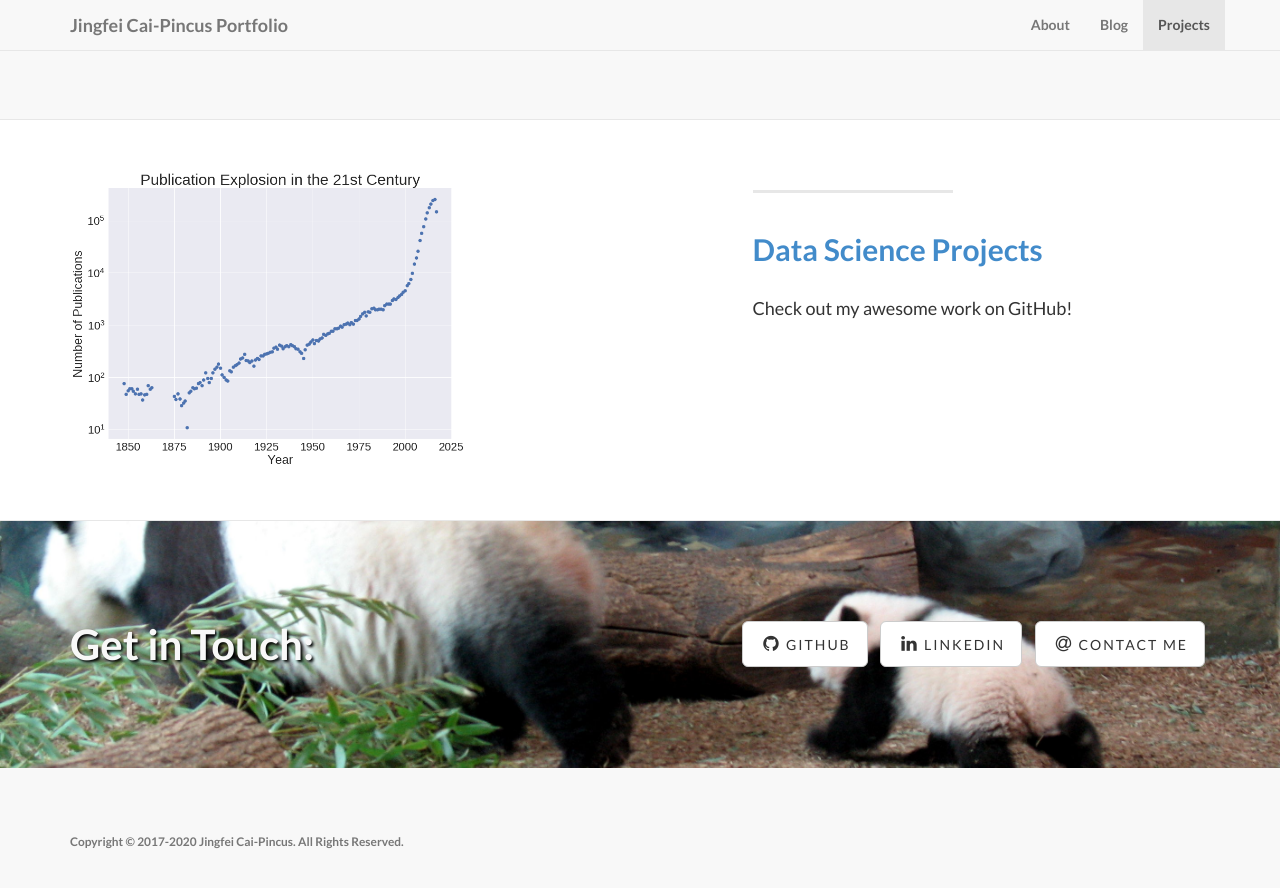
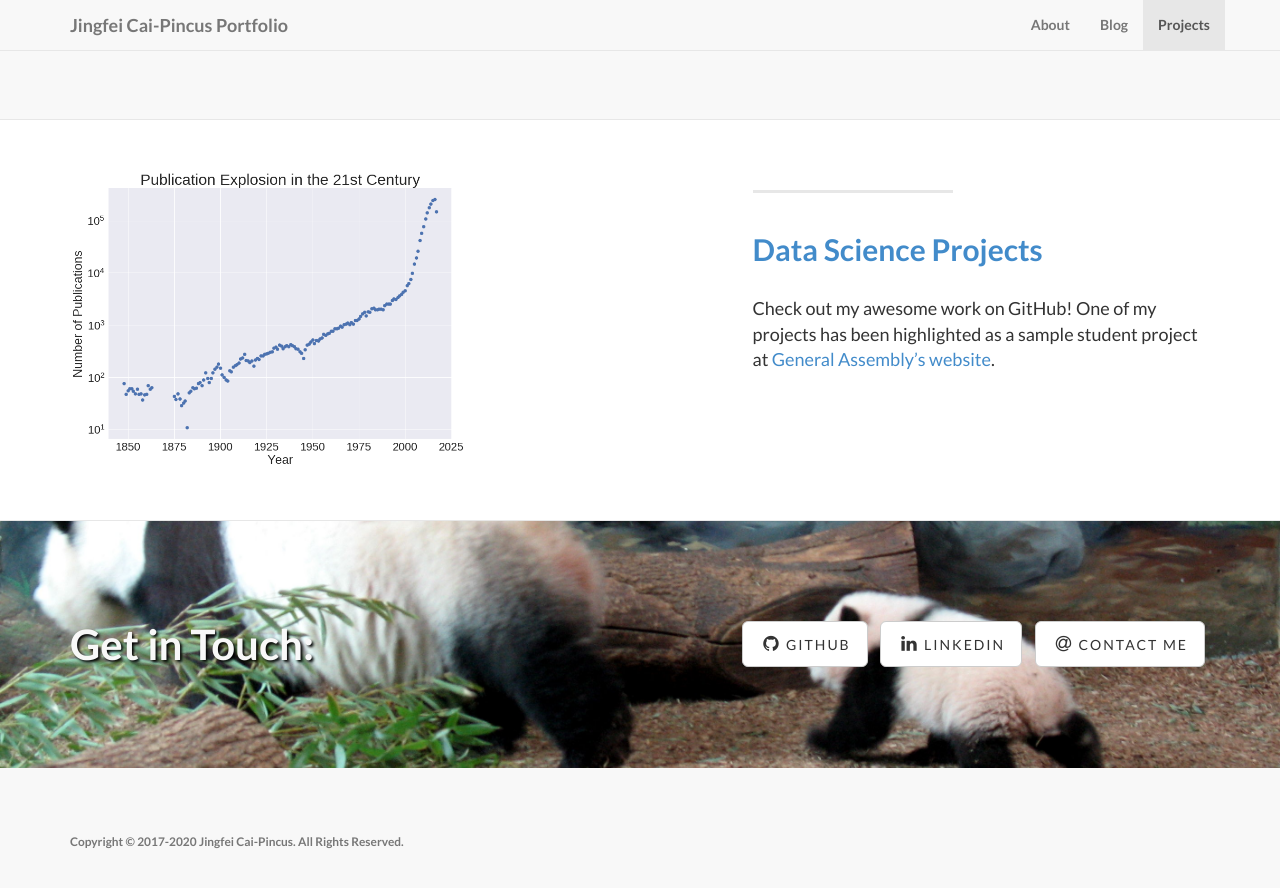
Before and after one commit to Ailuropoda1864/personal_site, a Jekyll site: the page built from index.html, in a window 1280 px wide and 900 px high, scrolled down 1243 px. Shown: the top 888 px of the window. Built offline with Jekyll 4.4.1, drawn with Linux system fonts in a browser that asks for light colours.

Commit message:
add GA blob

```diff
--- a/index.html
+++ b/index.html
@@ -17,7 +17,7 @@ services:
     link: true
     id: projects
     img: publication_explosion.png
-    content: Check out my awesome work on GitHub!
+    content: Check out my awesome work on GitHub! One of my projects has been highlighted as a sample student project at [General Assembly's website](https://generalassemb.ly/education/data-science-immersive/washington-dc#student-projects).
 ---
 
 <p>Data scientist, chemist, versatile problem solver, last but not least, panda(s) enthusiast.</p>
```
